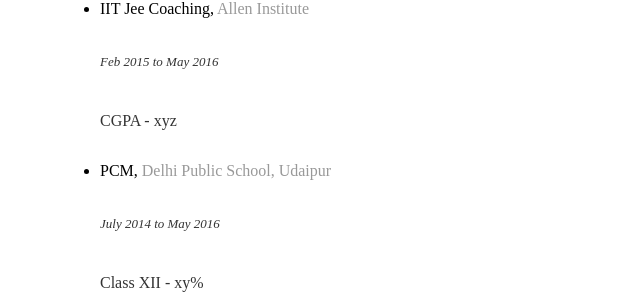
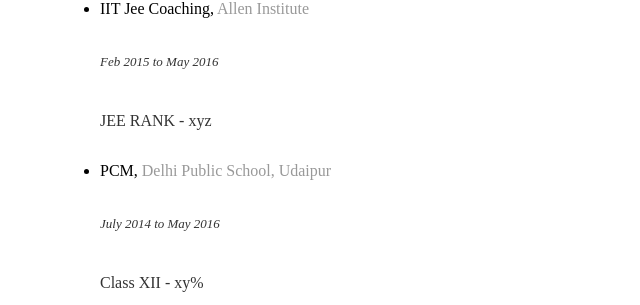
Before and after one commit to iamrajee/iamrajee.github.io, a Jekyll site: the page built from education/index.html, in a window 1280 px wide. Shown: the part 360-665 px from the top of the page, without its empty margins (132-772 px from the left). Built offline with Jekyll 4.4.1, drawn with Linux system fonts in a browser that asks for light colours.

Commit message:
Update index.html

```diff
--- a/education/index.html
+++ b/education/index.html
@@ -11,17 +11,17 @@
 
 		<li>IIT Jee Coaching, <a href="tps://www.allen.ac.in">Allen Institute</a></li>
 		<p><font size="2"><em>Feb 2015 to May 2016</em></font></p>
-		<p><font size="3">CGPA - xyz</font></p>
+		<p><font size="3">JEE RANK - xyz</font></p>
 
-    <li>PCM, <a href="http://www.dpsudaipur.com/ProgramFiles/Login/HomePage.aspx">Delhi Public School, Udaipur</a></li>
+    		<li>PCM, <a href="http://www.dpsudaipur.com/ProgramFiles/Login/HomePage.aspx">Delhi Public School, Udaipur</a></li>
 		<p><font size="2"><em>July 2014 to May 2016</em></font></p>
 		<p><font size="3">Class XII - xy%</font></p>
-    <p><font size="3">Class XI - xy%</font></p>
+    		<p><font size="3">Class XI - xy%</font></p>
 
-    <li>Delhi Rajasthan Public School, Rajsamand</li>
+    		<li>Delhi Rajasthan Public School, Rajsamand</li>
 		<p><font size="2"><em>July 2014 to May 2016</em></font></p>
 		<p><font size="3">Class VIII-X</font></p>
-    <p><font size="3">In top 10, in class X, RBSE BOARD</font></p>
+    		<p><font size="3">In top 10, in class X, RBSE BOARD</font></p>
 
 	</ul>
 </div><!-- /.blurb -->
```
